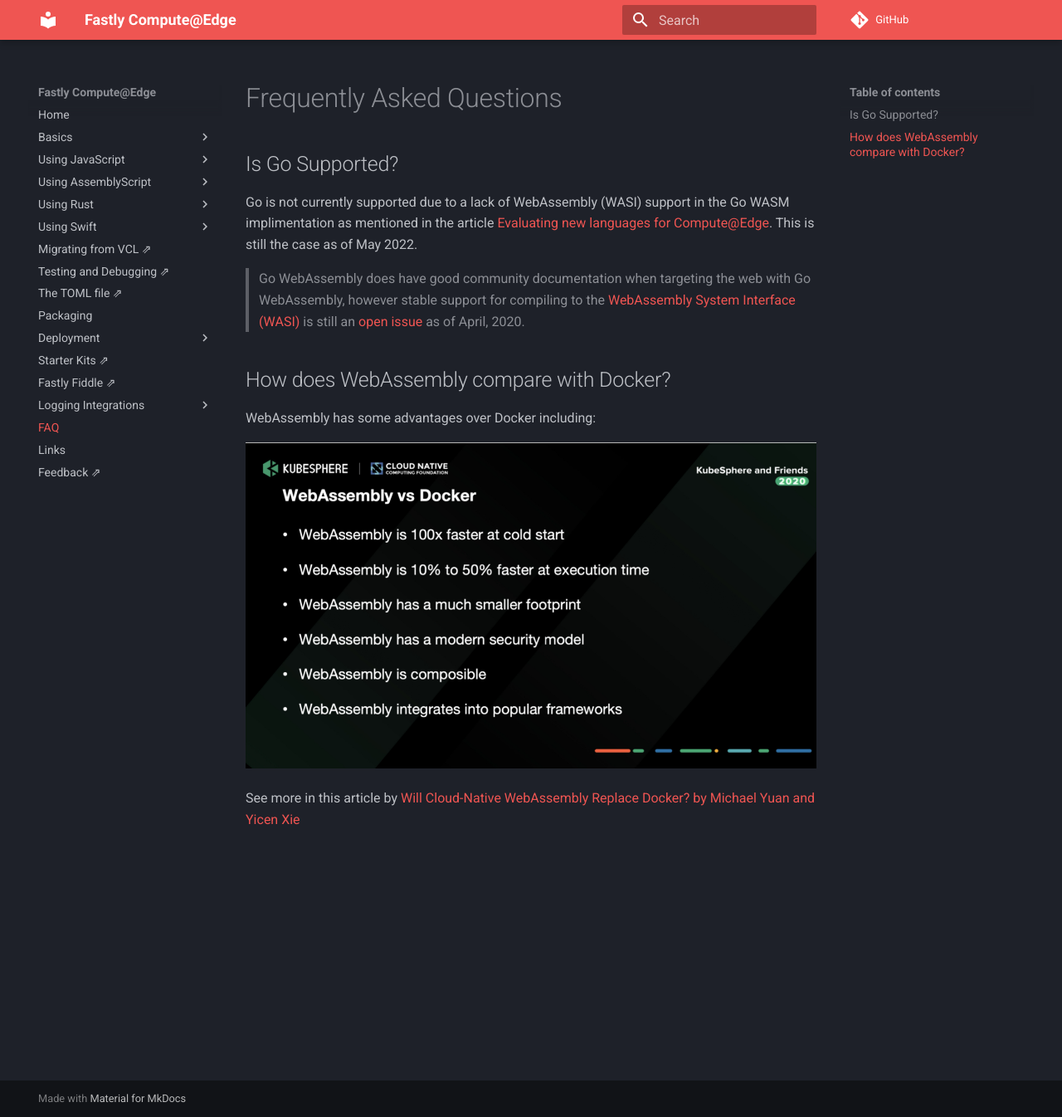
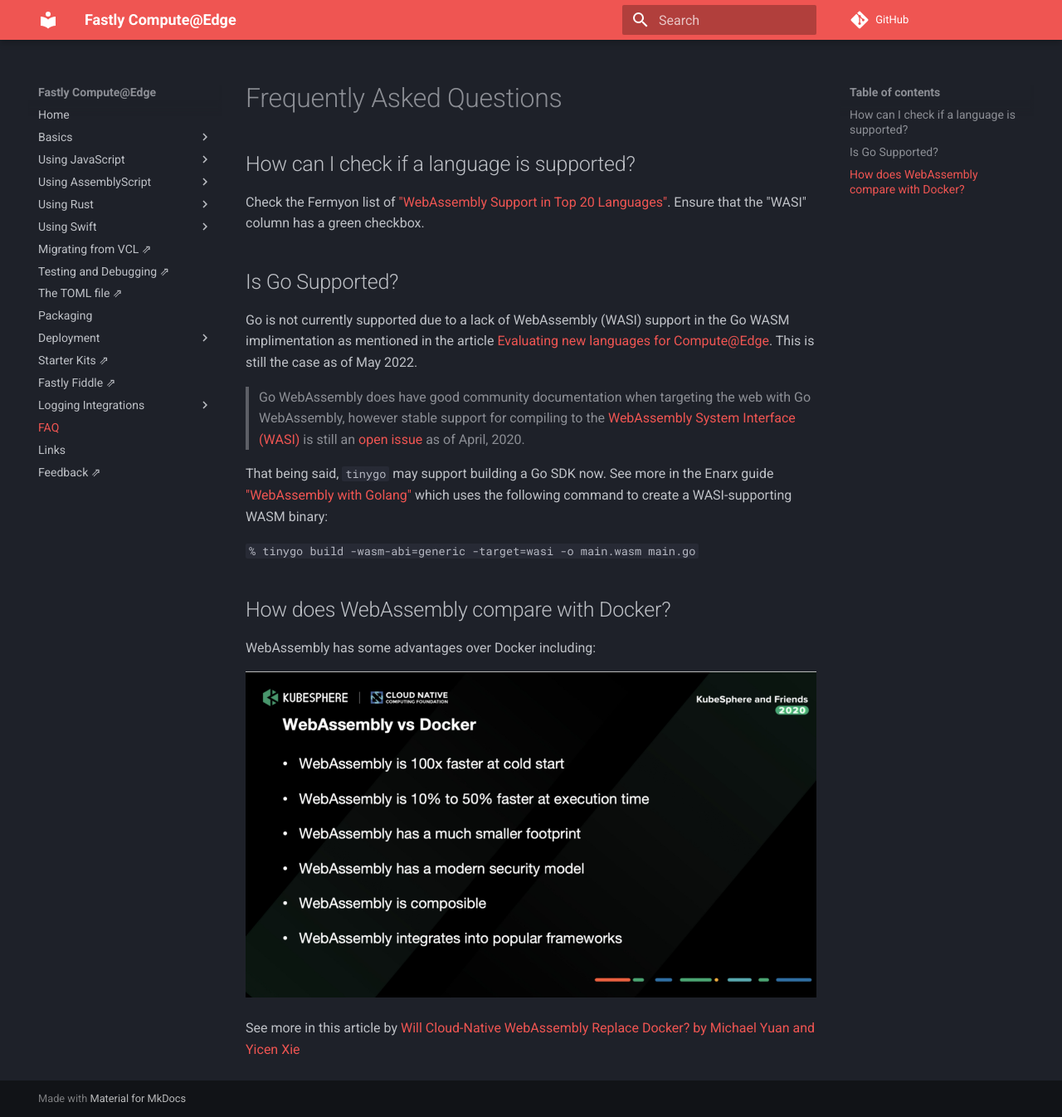
Before and after one commit to grokify/fastly-guide-compute, an MkDocs documentation site: the page built from docs/compute/faq.md, in a window 1280 px wide and 1346 px high. Shown: the whole window at 83% size. Built offline with MkDocs 1.6.1 and Material for MkDocs 9.7.7, drawn with Linux system fonts in a browser that asks for light colours; comment, search, counter and statistics services are not loaded.

Commit message:
feat: faq: add WASM/WASI support list from Fermyon to FAQ

```diff
--- a/docs/compute/faq.md
+++ b/docs/compute/faq.md
@@ -1,10 +1,18 @@
 # Frequently Asked Questions
+
+## How can I check if a language is supported?
+
+Check the Fermyon list of ["WebAssembly Support in Top 20 Languages"](https://www.fermyon.com/wasm-languages/webassembly-language-support). Ensure that the "WASI" column has a green checkbox.
 
 ## Is Go Supported?
 
 Go is not currently supported due to a lack of WebAssembly (WASI) support in the Go WASM implimentation as mentioned in the article [Evaluating new languages for Compute@Edge](https://www.fastly.com/blog/evaluating-new-languages-for-edge-compute). This is still the case as of May 2022.
 
 >  Go WebAssembly does have good community documentation when targeting the web with Go WebAssembly, however stable support for compiling to the [WebAssembly System Interface (WASI)](https://wasi.dev/) is still an [open issue](https://github.com/golang/go/issues/31105) as of April, 2020.
+
+That being said, `tinygo` may support building a Go SDK now. See more in the Enarx guide ["WebAssembly with Golang"](https://enarx.dev/docs/webassembly/golang) which uses the following command to create a WASI-supporting WASM binary:
+
+`% tinygo build -wasm-abi=generic -target=wasi -o main.wasm main.go`
 
 ## How does WebAssembly compare with Docker?
 
```
